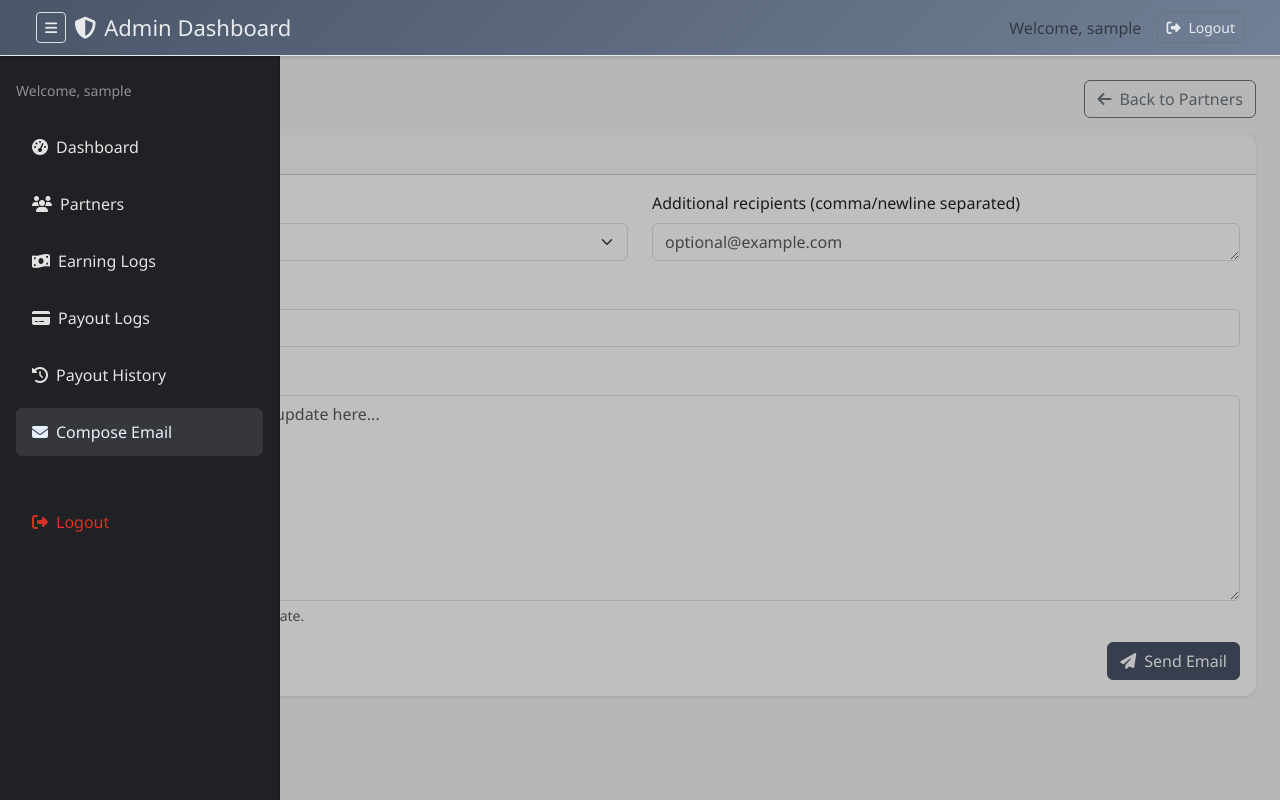
After one commit to kaungHtetTin/calamus_business, a PHP site: page /business/admin/compose_email.php in a window 1280 px wide, after a click that opens the changed part. The commit adds this page. Run offline with PHP 8.4, Linux system fonts and the light colour scheme; the visitor is signed in with stand-in values (Sample User, id 1); some libraries are stand-ins or nearby versions.

Commit message:
email_composer_layout_ok

```diff
--- /dev/null
+++ b/admin/compose_email.php
@@ -0,0 +1,237 @@
+<?php
+/**
+ * Admin - Compose Email to Partners
+ * Sends emails using the general_action template
+ */
+
+require_once '../classes/admin_auth.php';
+require_once '../email_config.php';
+
+$adminAuth = new AdminAuth();
+
+// Check if admin is logged in
+if (!$adminAuth->isLoggedIn()) {
+    header('Location: login.php');
+    exit();
+}
+
+$pageTitle = 'Compose Email';
+$isAdmin = true;
+$currentPage = 'compose_email';
+
+$successMessage = '';
+$errorMessage = '';
+$details = [];
+
+// Handle submit
+if ($_SERVER['REQUEST_METHOD'] === 'POST') {
+    $audience = $_POST['audience'] ?? 'all';
+    $subject = trim($_POST['subject'] ?? '');
+    $message = trim($_POST['message'] ?? '');
+    $customEmails = trim($_POST['custom_emails'] ?? '');
+    $specificEmail = trim($_POST['specific_email'] ?? '');
+
+    if ($subject === '' || $message === '') {
+        $errorMessage = 'Subject and message are required.';
+    } else {
+        $db = new Database();
+
+        // Build recipient list
+        $recipients = [];
+
+        if ($audience === 'all' || $audience === 'verified' || $audience === 'active') {
+            $where = '1=1';
+            if ($audience === 'verified') {
+                $where .= " AND email_verified = 1";
+            }
+            if ($audience === 'active') {
+                $where .= " AND status = 'active'";
+            }
+            $rows = $db->read("SELECT id, email, contact_name FROM partners WHERE $where");
+            if ($rows) {
+                foreach ($rows as $row) {
+                    if (!empty($row['email'])) {
+                        $recipients[] = [
+                            'email' => $row['email'],
+                            'name' => $row['contact_name'] ?: 'Partner'
+                        ];
+                    }
+                }
+            }
+        } elseif ($audience === 'specific') {
+            if ($specificEmail !== '' && filter_var($specificEmail, FILTER_VALIDATE_EMAIL)) {
+                $recipients[] = [
+                    'email' => $specificEmail,
+                    'name' => 'Partner'
+                ];
+            }
+        }
+
+        // Append custom emails if provided
+        if (!empty($customEmails)) {
+            $emails = preg_split('/[,\n;]+/', $customEmails);
+            foreach ($emails as $e) {
+                $e = trim($e);
+                if ($e !== '' && filter_var($e, FILTER_VALIDATE_EMAIL)) {
+                    $recipients[] = [
+                        'email' => $e,
+                        'name' => 'Partner'
+                    ];
+                }
+            }
+        }
+
+        // De-duplicate by email
+        $unique = [];
+        $finalRecipients = [];
+        foreach ($recipients as $r) {
+            $key = strtolower($r['email']);
+            if (!isset($unique[$key])) {
+                $unique[$key] = true;
+                $finalRecipients[] = $r;
+            }
+        }
+
+        if (empty($finalRecipients)) {
+            $errorMessage = 'No recipients found for the selected audience.';
+        } else {
+            $sentCount = 0;
+            $failCount = 0;
+
+            foreach ($finalRecipients as $r) {
+                $variables = [
+                    'partner_name' => $r['name'],
+                    'message' => nl2br(htmlspecialchars($message))
+                ];
+                $template = getEmailTemplate('general_action', $variables);
+                if (!$template) {
+                    $template = "<div style='font-family: Arial, sans-serif;'>"
+                              . "<p>Dear " . htmlspecialchars($r['name']) . ",</p>"
+                              . "<p>" . nl2br(htmlspecialchars($message)) . "</p>"
+                              . "<p>Regards,<br>Calamus Education</p>"
+                              . "</div>";
+                }
+
+                $ok = sendEmail($r['email'], $subject, $template, 'general_action');
+                if ($ok) {
+                    $sentCount++;
+                } else {
+                    $failCount++;
+                    $details[] = 'Failed: ' . htmlspecialchars($r['email']);
+                }
+            }
+
+            $successMessage = "Emails sent: $sentCount. Failures: $failCount.";
+        }
+    }
+}
+?>
+
+<!DOCTYPE html>
+<html lang="en">
+<head>
+    <meta charset="UTF-8">
+    <meta name="viewport" content="width=device-width, initial-scale=1.0">
+    <title><?php echo $pageTitle; ?> - Calamus Education Partner Portal</title>
+    <link href="https://cdn.jsdelivr.net/npm/bootstrap@5.3.0/dist/css/bootstrap.min.css" rel="stylesheet">
+    <link rel="stylesheet" href="https://cdnjs.cloudflare.com/ajax/libs/font-awesome/6.4.0/css/all.min.css">
+    <link rel="stylesheet" href="../css/app.css">
+    <link rel="stylesheet" href="css/app.css">
+</head>
+<body>
+    <?php include 'layout/admin_header.php'; ?>
+    <?php include 'layout/admin_sidebar.php'; ?>
+
+    <div class="container-fluid" style="padding: 24px;">
+        <div class="d-flex justify-content-between align-items-center mb-3">
+            <h2 class="mb-0">Compose Email</h2>
+            <a href="partners.php" class="btn btn-outline-secondary"><i class="fas fa-arrow-left me-2"></i>Back to Partners</a>
+        </div>
+
+        <?php if (!empty($successMessage)): ?>
+            <div class="alert alert-success alert-dismissible fade show" role="alert">
+                <?php echo htmlspecialchars($successMessage); ?>
+                <button type="button" class="btn-close" data-bs-dismiss="alert"></button>
+            </div>
+        <?php endif; ?>
+        <?php if (!empty($errorMessage)): ?>
+            <div class="alert alert-danger alert-dismissible fade show" role="alert">
+                <?php echo htmlspecialchars($errorMessage); ?>
+                <button type="button" class="btn-close" data-bs-dismiss="alert"></button>
+            </div>
+        <?php endif; ?>
+
+        <?php if (!empty($details)): ?>
+            <div class="card mb-3">
+                <div class="card-header"><strong>Details</strong></div>
+                <div class="card-body">
+                    <ul class="mb-0">
+                        <?php foreach ($details as $line): ?>
+                            <li><?php echo $line; ?></li>
+                        <?php endforeach; ?>
+                    </ul>
+                </div>
+            </div>
+        <?php endif; ?>
+
+        <div class="card">
+            <div class="card-header"><strong>New Email</strong></div>
+            <div class="card-body">
+                <form method="POST">
+                    <div class="row mb-3">
+                        <div class="col-md-6">
+                            <label class="form-label">Audience</label>
+                            <select name="audience" id="audience" class="form-select" onchange="toggleSpecificPartner()">
+                                <option value="all">All partners</option>
+                                <option value="verified">Verified partners (email verified)</option>
+                                <option value="active">Active partners (status = active)</option>
+                                <option value="specific">Specific partner</option>
+                            </select>
+                        </div>
+                        <div class="col-md-6">
+                            <label class="form-label">Additional recipients (comma/newline separated)</label>
+                            <textarea name="custom_emails" class="form-control" rows="1" placeholder="optional@example.com"></textarea>
+                        </div>
+                    </div>
+
+                    <div class="row mb-3" id="specificPartnerRow" style="display:none;">
+                        <div class="col-md-6">
+                            <label class="form-label">Specific Partner Email</label>
+                            <input type="email" name="specific_email" class="form-control" placeholder="partner@example.com">
+                            <div class="form-text">Enter a single partner email address.</div>
+                        </div>
+                    </div>
+
+                    <div class="mb-3">
+                        <label class="form-label">Subject <span class="text-danger">*</span></label>
+                        <input type="text" name="subject" class="form-control" required>
+                    </div>
+
+                    <div class="mb-3">
+                        <label class="form-label">Message <span class="text-danger">*</span></label>
+                        <textarea name="message" class="form-control" rows="8" placeholder="Write your announcement or update here..." required></textarea>
+                        <div class="form-text">This will use the general email template.</div>
+                    </div>
+
+                    <div class="text-end">
+                        <button type="submit" class="btn btn-primary">
+                            <i class="fas fa-paper-plane me-2"></i>Send Email
+                        </button>
+                    </div>
+                </form>
+            </div>
+        </div>
+    </div>
+
+    <script src="https://cdn.jsdelivr.net/npm/bootstrap@5.3.0/dist/js/bootstrap.bundle.min.js"></script>
+    <script>
+        function toggleSpecificPartner() {
+            var audience = document.getElementById('audience').value;
+            var row = document.getElementById('specificPartnerRow');
+            row.style.display = audience === 'specific' ? 'block' : 'none';
+        }
+        // Initialize on load in case of back navigation
+        document.addEventListener('DOMContentLoaded', toggleSpecificPartner);
+    </script>
+</body>
+</html>
--- a/admin/layout/admin_sidebar.php
+++ b/admin/layout/admin_sidebar.php
@@ -32,6 +32,9 @@
                 <a class="nav-link <?php echo isset($currentPage) && $currentPage == 'payout_history' ? 'active' : ''; ?>" href="payout_history.php" style="color: <?php echo isset($currentPage) && $currentPage == 'payout_history' ? '#e8f0fe' : 'rgba(255, 255, 255, 0.87)'; ?>; background: <?php echo isset($currentPage) && $currentPage == 'payout_history' ? 'rgba(232, 240, 254, 0.1)' : 'transparent'; ?>; padding: 12px 16px; border-radius: 6px; margin-bottom: 4px; transition: all 0.2s;">
                     <i class="fas fa-history me-2"></i>Payout History
                 </a>
+                <a class="nav-link <?php echo isset($currentPage) && $currentPage == 'compose_email' ? 'active' : ''; ?>" href="compose_email.php" style="color: <?php echo isset($currentPage) && $currentPage == 'compose_email' ? '#e8f0fe' : 'rgba(255, 255, 255, 0.87)'; ?>; background: <?php echo isset($currentPage) && $currentPage == 'compose_email' ? 'rgba(232, 240, 254, 0.1)' : 'transparent'; ?>; padding: 12px 16px; border-radius: 6px; margin-bottom: 4px; transition: all 0.2s;">
+                    <i class="fas fa-envelope me-2"></i>Compose Email
+                </a>
                 <hr style="border-color: rgba(255, 255, 255, 0.1); margin: 16px 0;">
                 <a class="nav-link" href="logout.php" style="color: #d93025; padding: 12px 16px; border-radius: 6px; transition: all 0.2s;">
                     <i class="fas fa-sign-out-alt me-2"></i>Logout
```
